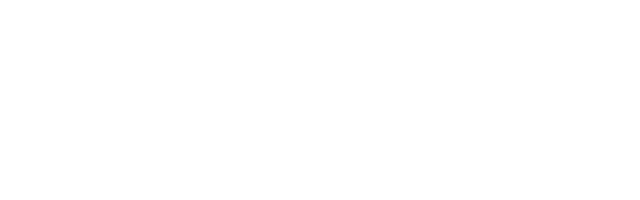
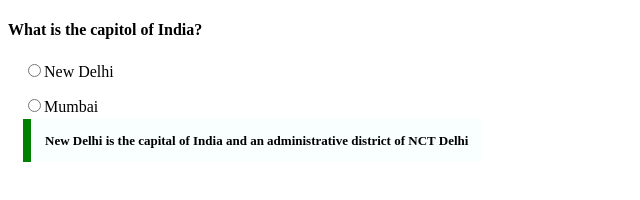
Before and after one commit to acciojob/trivia-Manrooppkaurr, a website: page main.html in a window 1280 px wide. Shown: the whole page, without its empty margins (0-640 px from the left). Drawn offline with Linux system fonts and the light colour scheme.

Commit message:
created a submission

```diff
--- a/main.html
+++ b/main.html
@@ -8,6 +8,22 @@
 
 <body>
 	<!-- the entire body must be written by student -->
+	<form>
+		<h4>What is the capitol of India?</h4>
+		<label>
+			<input type="radio" name="capitol">New Delhi
+		</label>
+		<label>
+			<input type="radio" name="capitol">Mumbai
+		</label>
+	</form>
+	<div>
+		<blackquote cite="https://en.wikipedia.org/wiki/New_Delhi#:~:text=New%20Delhi%20(%2F%CB%88nju%CB%90,Bhavan%2C%20and%20the%20Supreme%20Court.">
+		<span>
+			New Delhi is the capital of India and an administrative district of NCT Delhi
+		</span>
+	</blackquote>
+	</div>
     <script type="text/javascript" src="./script.js">
 </script>
 
--- a/styles.css
+++ b/styles.css
@@ -1,2 +1,17 @@
+label{
+	display:block;
+	margin:15px;
+}
+span{
+	height:25px;
+	width:700px;
+	background-color:red;
+	margin:15px;
+	padding:14px;
+	font-size:13px;
+	border-left: 8px solid green;
+	background-color:#f8fffe;
+	font-weight:bold;
+}
 
 /* Your CSS Code here. */
```
